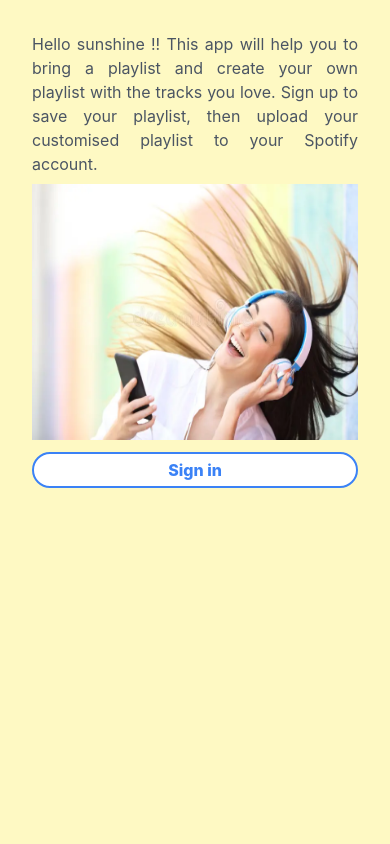
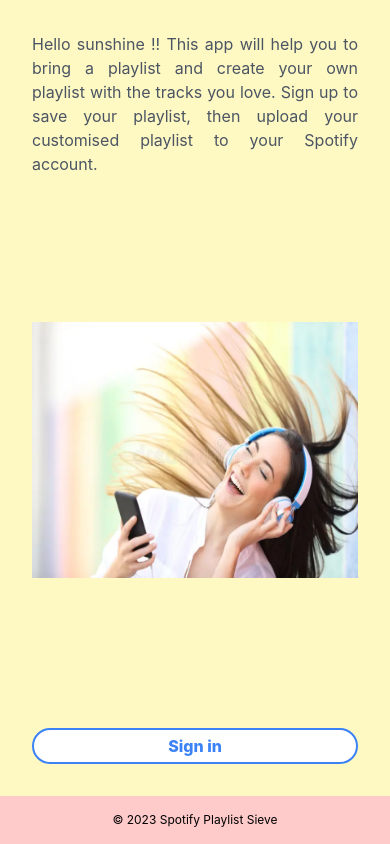
Before and after one commit to Afsha10/song-sieve, a React (Create React App) app in the folder frontend/: page / in a window 390 px wide. Built offline with nearby package versions, Linux system fonts and the light colour scheme.

Commit message:
Create a footer component  and fix a tiny bug
* Create a footer and make it work
* Remove header tag wrapping the RouterProvide because the RouterProvider gives access to the main content (RouterProvider does not function as a navigation)

```diff
--- a/frontend/src/App.js
+++ b/frontend/src/App.js
@@ -1,15 +1,18 @@
 import { RouterProvider } from "react-router-dom";
 import AppRouter from "./AppRouter";
+import Footer from "./components/Footer";
 
 function App() {
   return (
     <div className=" flex flex-col bg-yellow-100 min-h-screen">
-      <header className="App-header">
-        <RouterProvider
-          router={AppRouter}
-          fallbackElement={<p>Loading...</p>}
-        />
-      </header>
+      <header className="App-header"></header>
+      {/* RouterProvider below is the main content */}
+      <RouterProvider
+        className="grow"
+        router={AppRouter}
+        fallbackElement={<p>Loading...</p>}
+      />
+      <Footer />
     </div>
   );
 }
--- /dev/null
+++ b/frontend/src/components/Footer.jsx
@@ -0,0 +1,13 @@
+import React from "react";
+
+function Footer() {
+  return (
+    <div>
+      <footer className="bg-red-200 p-4 text-center text-xs text-black w-screen md:text-base lg:text-lg mt-auto">
+        <p>&copy; 2023 Spotify Playlist Sieve</p>
+      </footer>
+    </div>
+  );
+}
+
+export default Footer;
```
